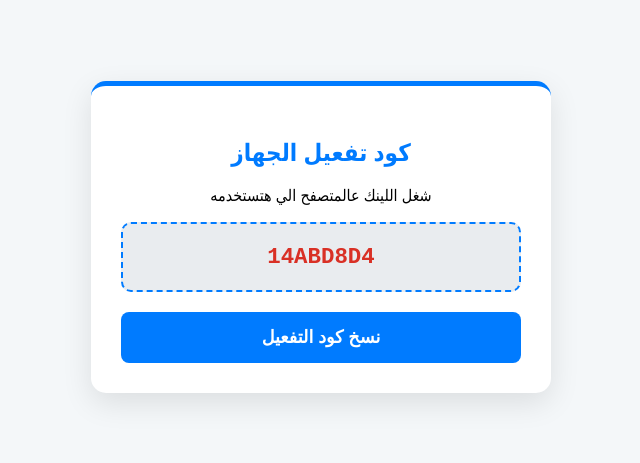
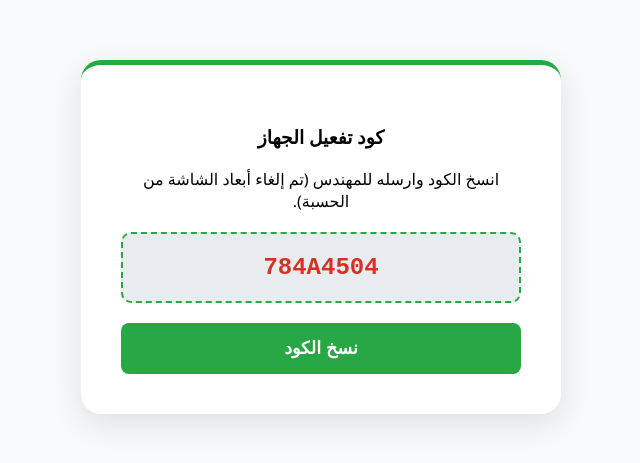
Before and after one commit to esssaamm/activate, a plain HTML site: page index.html in a window 1280 px wide. Shown: the part 163-626 px from the top of the page, without its empty margins (319-959 px from the left). Drawn offline with Linux system fonts and the light colour scheme.

Commit message:
Update index.html

```diff
--- a/index.html
+++ b/index.html
@@ -2,34 +2,30 @@
 <html lang="ar" dir="rtl">
 <head>
     <meta charset="UTF-8">
-    <meta name="viewport" content="width=device-width, initial-scale=1.0">
-    <title>YOUR CODE</title>
+    <title>Code</title>
     <style>
-        body { font-family: 'Segoe UI', Tahoma, sans-serif; background-color: #f4f7f9; display: flex; justify-content: center; align-items: center; height: 100vh; margin: 0; }
-        .card { background: white; padding: 30px; border-radius: 15px; box-shadow: 0 10px 30px rgba(0,0,0,0.1); text-align: center; max-width: 400px; width: 90%; border-top: 5px solid #007bff; }
-        h2 { color: #007bff; margin-bottom: 15px; }
-        .hwid-box { background: #e9ecef; border: 2px dashed #007bff; padding: 20px; font-family: monospace; font-size: 1.4rem; color: #d93025; font-weight: bold; border-radius: 10px; margin-bottom: 20px; cursor: pointer; word-break: break-all; }
-        button { background-color: #007bff; color: white; border: none; padding: 15px; border-radius: 8px; cursor: pointer; font-size: 1.1rem; font-weight: bold; width: 100%; transition: 0.3s; }
-        button:hover { background-color: #0056b3; transform: translateY(-2px); }
+        body { font-family: 'Segoe UI', sans-serif; background: #f8f9fa; display: flex; justify-content: center; align-items: center; height: 100vh; margin: 0; }
+        .card { background: white; padding: 40px; border-radius: 20px; box-shadow: 0 10px 30px rgba(0,0,0,0.1); text-align: center; max-width: 400px; border-top: 5px solid #28a745; }
+        .hwid-box { background: #e9ecef; border: 2px dashed #28a745; padding: 20px; font-family: monospace; font-size: 1.5rem; color: #d93025; font-weight: bold; border-radius: 10px; margin: 20px 0; cursor: pointer; }
+        button { background: #28a745; color: white; border: none; padding: 15px; border-radius: 8px; cursor: pointer; font-size: 1.1rem; width: 100%; font-weight: bold; }
     </style>
 </head>
 <body>
-
     <div class="card">
-    <h2>كود تفعيل الجهاز</h2>
-    <p>شغل اللينك عالمتصفح الي هتستخدمه</p>
-    <div class="hwid-box" id="hwid_display" onclick="copyToClipboard()">جاري الحساب...</div>
-    <button onclick="copyToClipboard()">نسخ كود التفعيل</button>
+        <h3>كود تفعيل الجهاز</h3>
+        <p>انسخ الكود وارسله للمهندس (تم إلغاء أبعاد الشاشة من الحسبة).</p>
+        <div class="hwid-box" id="displayID" onclick="copyCode()">جاري الحساب...</div>
+        <button onclick="copyCode()">نسخ الكود</button>
     </div>
 
     <script>
         function getHWID() {
-        const stack = [
-            navigator.platform,
-            navigator.language,
-            screen.colorDepth,
-            Intl.DateTimeFormat().resolvedOptions().timeZone
-        ].join('###');
+            const canvas = document.createElement('canvas');
+            const gl = canvas.getContext('webgl') || canvas.getContext('experimental-webgl');
+            const debugInfo = gl ? gl.getExtension('WEBGL_debug_renderer_info') : null;
+            const renderer = debugInfo ? gl.getParameter(debugInfo.UNMASKED_RENDERER_WEBGL) : "N/A";
+
+            const stack = [renderer, navigator.hardwareConcurrency].join('###');
 
             let hash = 0;
             for (let i = 0; i < stack.length; i++) {
@@ -39,16 +35,12 @@
             return Math.abs(hash).toString(16).toUpperCase();
         }
 
-    let finalCode = "";
-    window.onload = function() {
-        finalCode = getHWID();
-        document.getElementById('hwid_display').innerText = finalCode;
-    };
+        const id = getHWID();
+        document.getElementById('displayID').innerText = id;
 
-    function copyToClipboard() {
-        if (!finalCode) return;
-        navigator.clipboard.writeText(finalCode).then(() => {
-            alert("انت اخدت الكود " + finalCode + " copy");
+        function copyCode() {
+            navigator.clipboard.writeText(id).then(() => {
+                alert("انت اخدت الكود " + id + " copy");
             });
         }
     </script>
```
Lines whose indentation alone changed are shown as unchanged.
